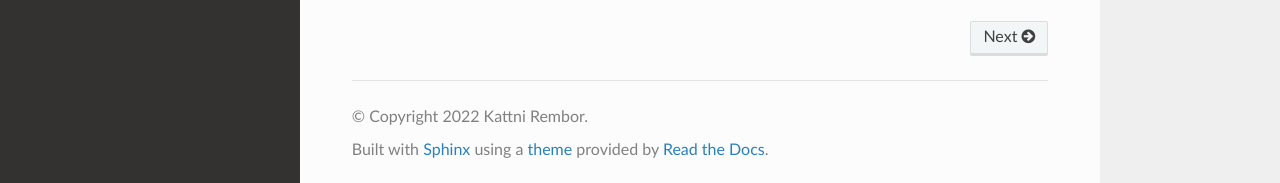
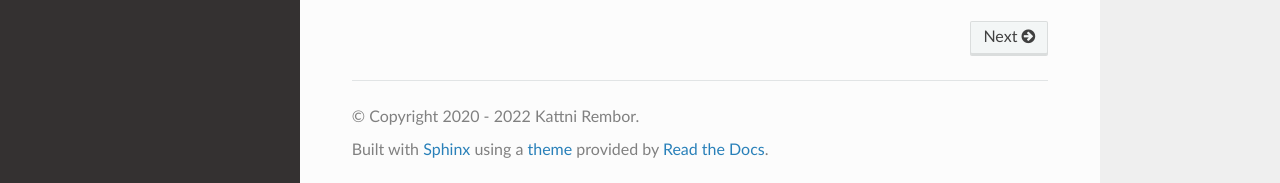
Before and after one commit to adafruit/Adafruit_CircuitPython_CLUE, a Sphinx documentation site: the page built from docs/index.rst, in a window 1280 px wide and 900 px high, scrolled down 1519 px. Shown: the part 714-897 px from the top of the window. Built offline with Sphinx 7.4.7 and the Read the Docs theme 2.0.0, drawn with Linux system fonts in a browser that asks for light colours; some of the changed lines change nothing that is shown.

Commit message:
Use year duration range for copyright attribution

```diff
--- a/docs/conf.py
+++ b/docs/conf.py
@@ -66,8 +66,14 @@
 
 # General information about the project.
 project = "Adafruit CLUE Library"
+creation_year = "2020"
 current_year = str(datetime.datetime.now().year)
-copyright = current_year + " Kattni Rembor"
+year_duration = (
+    current_year
+    if current_year == creation_year
+    else creation_year + " - " + current_year
+)
+copyright = year_duration + " Kattni Rembor"
 author = "Kattni Rembor"
 
 # The version info for the project you're documenting, acts as replacement for
```
